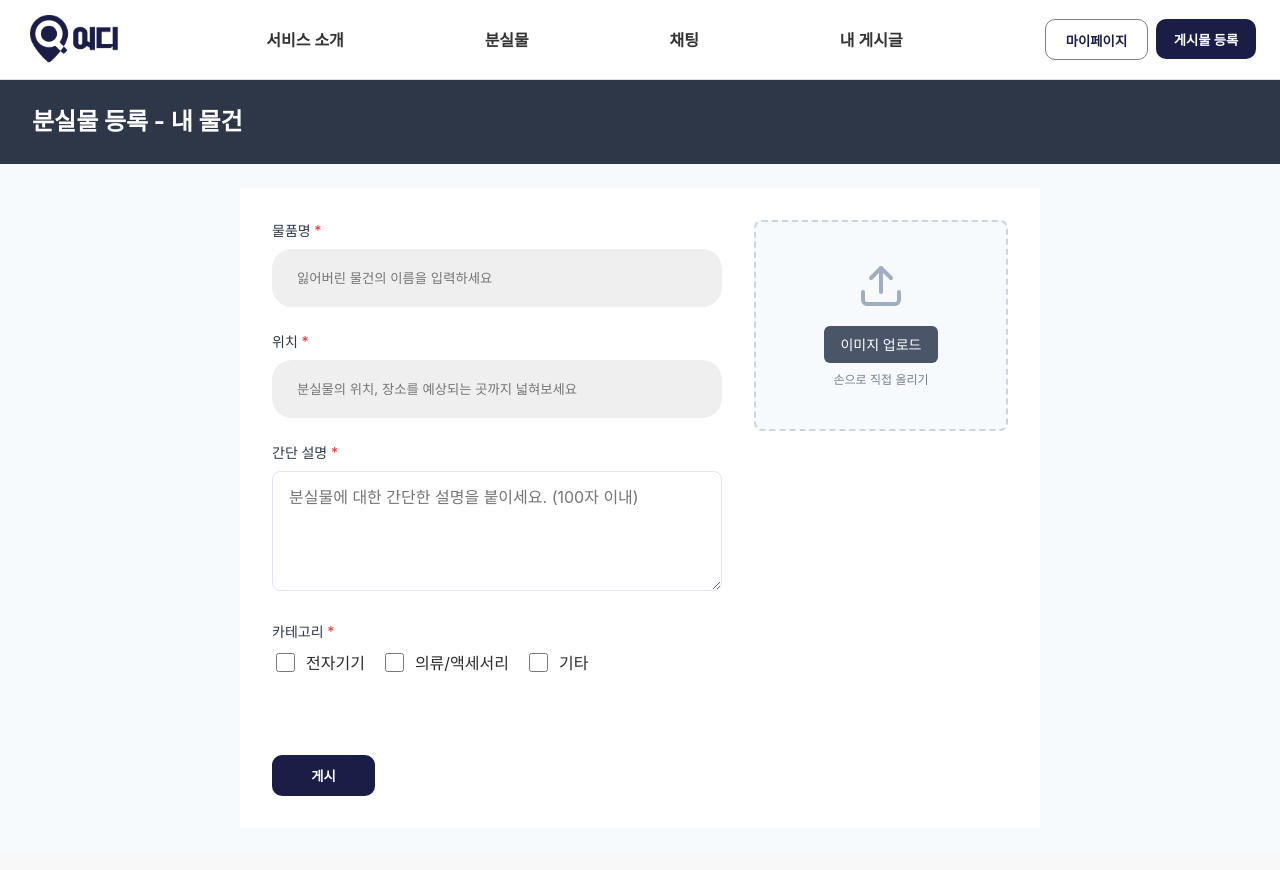
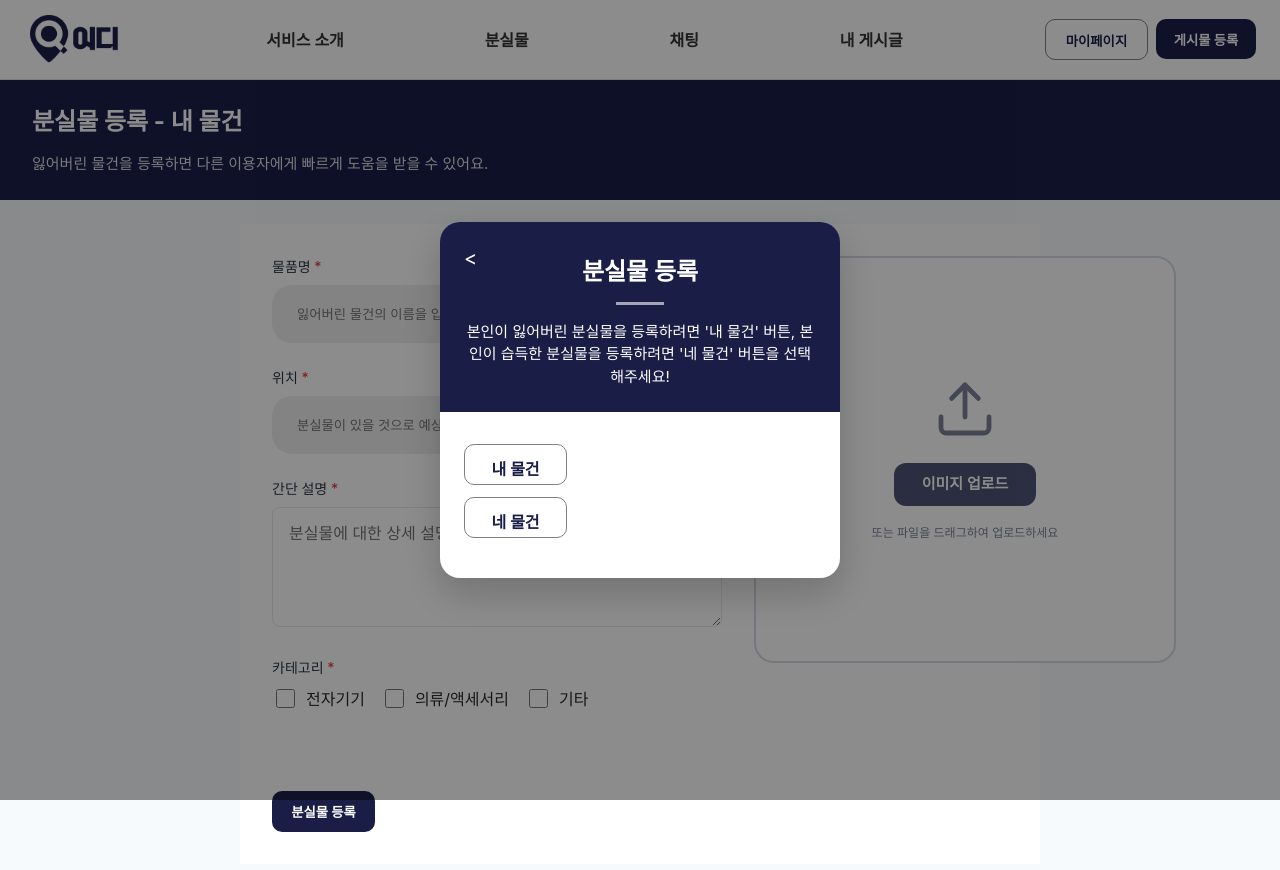
Before and after one commit to Team-Louter/2outer-uhd-v2-web, a React (Vite) app: page /findit-register in a window 1280 px wide. Both pictures are taken after a click on the button "게시물 등록". Shown: the top 870 px of the page. Built offline with nearby package versions, Linux system fonts and the light colour scheme; a web font is replaced by a local one.

Commit message:
feat:popup.jsx&header.jsx

```diff
--- a/src/component/molecules/FileUpload.jsx
+++ b/src/component/molecules/FileUpload.jsx
@@ -3,48 +3,56 @@ import { Upload } from 'lucide-react';
 import styled from 'styled-components';
 
 const UploadContainer = styled.div`
-  border: 2px dashed #cbd5e0;
-  border-radius: 8px;
-  padding: 40px 20px;
+  width: 422px;
+  min-height: 407px;
+  padding: 36px 28px;
   text-align: center;
-  background-color: #f7fafc;
-  transition: all 0.2s ease;
+  background-color: #ffffff;
+  border: 2px solid #d5d9e2;
+  border-radius: 20px;
+  display: flex;
+  flex-direction: column;
+  justify-content: center;
+  align-items: center;
+  gap: 18px;
   cursor: pointer;
+  transition: border-color 0.2s ease, box-shadow 0.2s ease;
 
   &:hover {
-    border-color: #4299e1;
-    background-color: #ebf8ff;
+    border-color: #b8bfd0;
+    box-shadow: 0 16px 28px rgba(26, 30, 71, 0.08);
   }
 `;
 
 const UploadIcon = styled.div`
   display: flex;
   justify-content: center;
-  margin-bottom: 16px;
-  color: #a0aec0;
+  margin-bottom: 4px;
+  color: #7a8197;
 `;
 
 const UploadButton = styled.div`
-  background-color: #4a5568;
-  color: white;
-  padding: 8px 16px;
-  border-radius: 6px;
-  display: inline-block;
-  margin-bottom: 8px;
-  font-size: 14px;
-  font-weight: 500;
+  background-color: #4f5476;
+  color: #ffffff;
+  padding: 10px 28px;
+  border-radius: 12px;
+  display: inline-flex;
+  align-items: center;
+  justify-content: center;
+  font-size: 15px;
+  font-weight: 600;
 `;
 
 const UploadText = styled.p`
-  color: #718096;
+  color: #7a8197;
   font-size: 12px;
   margin: 0;
 `;
 
 const SelectedFileName = styled.p`
-  margin-top: 12px;
+  margin-top: 16px;
   font-size: 13px;
-  color: #4a5568;
+  color: #4a5263;
 `;
 
 const FileUpload = ({ onFileSelect }) => {
@@ -73,11 +81,10 @@ const FileUpload = ({ onFileSelect }) => {
     <>
       <UploadContainer onClick={handleClick}>
         <UploadIcon>
-          <Upload size={48} />
+          <Upload size={64} strokeWidth={1.8} />
         </UploadIcon>
         <UploadButton>이미지 업로드</UploadButton>
-        <UploadText>손으로 직접 올리기</UploadText>
-
+        <UploadText>또는 파일을 드래그하여 업로드하세요</UploadText>
         {selectedFile && (
           <SelectedFileName>선택된 파일: {selectedFile.name}</SelectedFileName>
         )}
--- a/src/component/organisms/LostItemForm.jsx
+++ b/src/component/organisms/LostItemForm.jsx
@@ -34,18 +34,54 @@ const SubmitButtonContainer = styled.div`
 const categoryOptions = [
   { id: 'electronics', label: '전자기기' },
   { id: 'clothing', label: '의류/액세서리' },
-  { id: 'other', label: '기타' }
+  { id: 'other', label: '기타' },
 ];
 
-const LostItemForm = () => {
+const initialFormState = {
+  name: '',
+  location: '',
+  description: '',
+  categories: [],
+  file: null,
+};
+
+const formCopy = {
+  lost: {
+    labels: {
+      name: '물품명',
+      location: '위치',
+      description: '간단 설명',
+      category: '카테고리',
+    },
+    placeholders: {
+      name: '잃어버린 물건의 이름을 입력하세요',
+      location: '분실물이 있을 것으로 예상되는 위치를 입력해주세요',
+      description: '분실물에 대한 상세 설명을 입력하세요. (100자 이내)',
+    },
+    submitText: '분실물 등록',
+    endpoint: '/api/lost-item/register',
+  },
+  found: {
+    labels: {
+      name: '습득 물품명',
+      location: '습득 위치',
+      description: '보관/인계 정보',
+      category: '카테고리',
+    },
+    placeholders: {
+      name: '습득한 물품의 이름을 입력하세요',
+      location: '물건을 발견한 위치를 입력하세요',
+      description: '보관 장소나 전달 가능한 정보를 입력하세요. (100자 이내)',
+    },
+    submitText: '습득물 등록',
+    endpoint: '/api/found-item/register',
+  },
+};
+
+const LostItemForm = ({ mode = 'lost' }) => {
   // ✅ 입력값 상태 저장 (Controlled Components)
-  const [form, setForm] = useState({
-    name: '',
-    location: '',
-    description: '',
-    categories: [],
-    file: null
-  });
+  const [form, setForm] = useState(initialFormState);
+  const { labels, placeholders, submitText, endpoint } = formCopy[mode] || formCopy.lost;
 
   // ✅ 모든 필드 onChange 핸들러
   const handleChange = (field, value) => {
@@ -91,26 +127,19 @@ const LostItemForm = () => {
 
     try {
       // ✅ localhost or server 둘 다 자동 처리되도록 환경변수 사용
-      const API_URL = import.meta.env.VITE_API_URL || "http://localhost:3000";
-
-      const response = await fetch(`${API_URL}/api/lost-item/register`, {
-        method: "POST",
-        body: formData
+      const API_URL = import.meta.env.VITE_API_URL || 'http://localhost:3000';
+      const response = await fetch(`${API_URL}${endpoint}`, {
+        method: 'POST',
+        body: formData,
       });
 
-      if (!response.ok) throw new Error("서버 오류");
+      if (!response.ok) throw new Error('서버 오류');
 
-      alert("등록이 완료되었습니다!");
-      setForm({
-        name: '',
-        location: '',
-        explain: '',
-        categoriy: [],
-        imagePath: ''
-      });
+      alert('등록이 완료되었습니다!');
+      setForm(initialFormState);
     } catch (error) {
       console.error(error);
-      alert("등록 중 문제가 발생했습니다.");
+      alert('등록 중 문제가 발생했습니다.');
     }
   };
 
@@ -119,32 +148,32 @@ const LostItemForm = () => {
       <FormContent>
         <LeftColumn>
           <InputField
-            label="물품명"
+            label={labels.name}
             required
             value={form.name}
-            onChange={(e) => handleChange("name", e.target.value)}
-            placeholder="잃어버린 물건의 이름을 입력하세요"
+            onChange={(e) => handleChange('name', e.target.value)}
+            placeholder={placeholders.name}
           />
 
           <InputField
-            label="위치"
+            label={labels.location}
             required
             value={form.location}
-            onChange={(e) => handleChange("location", e.target.value)}
-            placeholder="분실물의 위치, 장소를 예상되는 곳까지 넓혀보세요"
+            onChange={(e) => handleChange('location', e.target.value)}
+            placeholder={placeholders.location}
           />
 
           <TextAreaField
-            label="간단 설명"
+            label={labels.description}
             required
             value={form.description}
-            onChange={(e) => handleChange("description", e.target.value)}
-            placeholder="분실물에 대한 간단한 설명을 붙이세요. (100자 이내)"
+            onChange={(e) => handleChange('description', e.target.value)}
+            placeholder={placeholders.description}
             maxLength={100}
           />
 
           <CheckboxGroup
-            label="카테고리"
+            label={labels.category}
             required
             options={categoryOptions}
             value={form.categories}
@@ -158,7 +187,7 @@ const LostItemForm = () => {
 
         <SubmitButtonContainer>
           <Button type="submit" fullWidth size="large">
-            게시
+            {submitText}
           </Button>
         </SubmitButtonContainer>
       </FormContent>
--- a/src/component/organisms/header.jsx
+++ b/src/component/organisms/header.jsx
@@ -1,5 +1,5 @@
 // organisms/Header.jsx
-import React from 'react';
+import React, { useState } from 'react';
 import styled from 'styled-components';
 import Logo from '../atom/logo';
 import NavigationMenu from '../molecules/navigationMenu';
@@ -33,8 +33,81 @@ const ButtonContainer = styled.div`
   padding-right: 1.5rem; // 버튼에 오른쪽 여백 1rem 추가
 `;
 
+const ModalOverlay = styled.div`
+  position: fixed;
+  inset: 0;
+  background-color: rgba(0, 0, 0, 0.45);
+  display: flex;
+  justify-content: center;
+  align-items: center;
+  z-index: 1000;
+`;
+
+const ModalContent = styled.div`
+  width: min(25rem, 90%);
+  border-radius: 20px;
+  overflow: hidden;
+  box-shadow: 0 15px 40px rgba(0, 0, 0, 0.2);
+`;
+
+const ModalHeader = styled.div`
+  position: relative;
+  background-color: #1a1e47;
+  color: #ffffff;
+  text-align: center;
+  padding: 2rem 1.5rem 1.5rem;
+`;
+
+const ModalTitle = styled.h2`
+  margin: 0;
+  font-size: 1.5rem;
+  font-weight: 700;
+`;
+
+const ModalDivider = styled.div`
+  width: 3rem;
+  height: 3px;
+  margin: 0.75rem auto 1rem;
+  background-color: rgba(255, 255, 255, 0.6);
+`;
+
+const ModalDescription = styled.p`
+  margin: 0;
+  line-height: 1.5;
+  font-size: 0.9375rem;
+`;
+
+const ModalBody = styled.div`
+  background-color: #ffffff;
+  display: flex;
+  flex-direction: column;
+  gap: 0.75rem;
+  padding: 2rem 1.5rem 2.5rem;
+`;
+
+const ModalButton = styled(Button)`
+  font-size: 1rem;
+`;
+
+const CloseButton = styled.button`
+  position: absolute;
+  top: 1.25rem;
+  left: 1.25rem;
+  background: none;
+  border: none;
+  color: #ffffff;
+  font-size: 1.25rem;
+  cursor: pointer;
+  padding: 0.25rem;
+
+  &:hover {
+    opacity: 0.8;
+  }
+`;
+
 const Header = () => {
   const navigate = useNavigate();
+  const [isModalOpen, setIsModalOpen] = useState(false);
 
   const handleLogoClick = () => {
     navigate('/');
@@ -45,7 +118,21 @@ const Header = () => {
   };
 
   const handlePostRegisterClick = () => {
+    setIsModalOpen(true);
+  };
+
+  const handleFindRegisterClick = () => {
+    setIsModalOpen(false);
     navigate('/findit-register');
+  };
+
+  const handleFoundRegisterClick = () => {
+    setIsModalOpen(false);
+    navigate('/found-register');
+  };
+
+  const handleCloseModal = () => {
+    setIsModalOpen(false);
   };
 
   return (
@@ -67,6 +154,41 @@ const Header = () => {
           게시물 등록
         </Button>
       </ButtonContainer>
+      {isModalOpen && (
+        <ModalOverlay onClick={handleCloseModal}>
+          <ModalContent onClick={(event) => event.stopPropagation()}>
+            <ModalHeader>
+              <CloseButton aria-label="닫기" onClick={handleCloseModal}>
+                {'<'}
+              </CloseButton>
+              <ModalTitle>분실물 등록</ModalTitle>
+              <ModalDivider />
+              <ModalDescription>
+                본인이 잃어버린 분실물을 등록하려면 '내 물건' 버튼,
+                본인이 습득한 분실물을 등록하려면 '네 물건' 버튼을 선택해주세요!
+              </ModalDescription>
+            </ModalHeader>
+            <ModalBody>
+              <ModalButton
+                variant="secondary"
+                $width="100%"
+                $height="3rem"
+                onClick={handleFindRegisterClick}
+              >
+                내 물건
+              </ModalButton>
+              <ModalButton
+                variant="secondary"
+                $width="100%"
+                $height="3rem"
+                onClick={handleFoundRegisterClick}
+              >
+                네 물건
+              </ModalButton>
+            </ModalBody>
+          </ModalContent>
+        </ModalOverlay>
+      )}
     </HeaderContainer>
   );
 };
--- a/src/component/template/LostItemFormTemplete.jsx
+++ b/src/component/template/LostItemFormTemplete.jsx
@@ -7,7 +7,7 @@ const PageContainer = styled.div`
 `;
 
 const PageHeader = styled.div`
-  background-color: #2d3748;
+  background-color: #1a1e47;
   color: white;
   padding: 24px 32px;
 `;
@@ -18,16 +18,24 @@ const PageTitle = styled.h1`
   margin: 0;
 `;
 
+const PageDescription = styled.p`
+  margin: 12px 0 0;
+  font-size: 15px;
+  line-height: 1.6;
+  color: rgba(255, 255, 255, 0.85);
+`;
+
 const ContentArea = styled.main`
   padding: 24px;
 `;
 
-const LostItemFormTemplate = ({ children }) => {
+const LostItemFormTemplate = ({ title, description, children }) => {
   return (
     <PageContainer>
       <Header />
       <PageHeader>
-        <PageTitle>분실물 등록 - 내 물건</PageTitle>
+        <PageTitle>{title}</PageTitle>
+        {description && <PageDescription>{description}</PageDescription>}
       </PageHeader>
       <ContentArea>
         {children}
--- a/src/pages/FindItRegister.jsx
+++ b/src/pages/FindItRegister.jsx
@@ -3,8 +3,11 @@ import LostItemForm from '../component/organisms/LostItemForm.jsx';
 
 const LostItemFormPage = () => {
   return (
-    <LostItemFormTemplate>
-      <LostItemForm />
+    <LostItemFormTemplate
+      title="분실물 등록 - 내 물건"
+      description="잃어버린 물건을 등록하면 다른 이용자에게 빠르게 도움을 받을 수 있어요."
+    >
+      <LostItemForm mode="lost" />
     </LostItemFormTemplate>
   );
 };
--- a/src/pages/FoundRegister.jsx
+++ b/src/pages/FoundRegister.jsx
@@ -3,8 +3,11 @@ import LostItemForm from '../component/organisms/LostItemForm.jsx';
 
 const LostItemFormPage = () => {
   return (
-    <LostItemFormTemplate>
-      <LostItemForm />
+    <LostItemFormTemplate
+      title="분실물 등록 - 네 물건"
+      description="습득한 물건 정보를 남겨주세요. 분실자에게 소중한 물건이 돌아갈 수 있어요."
+    >
+      <LostItemForm mode="found" />
     </LostItemFormTemplate>
   );
 };
--- a/src/pages/Popup.jsx
+++ b/src/pages/Popup.jsx
@@ -0,0 +1 @@
+//헤더에서 처리
```
